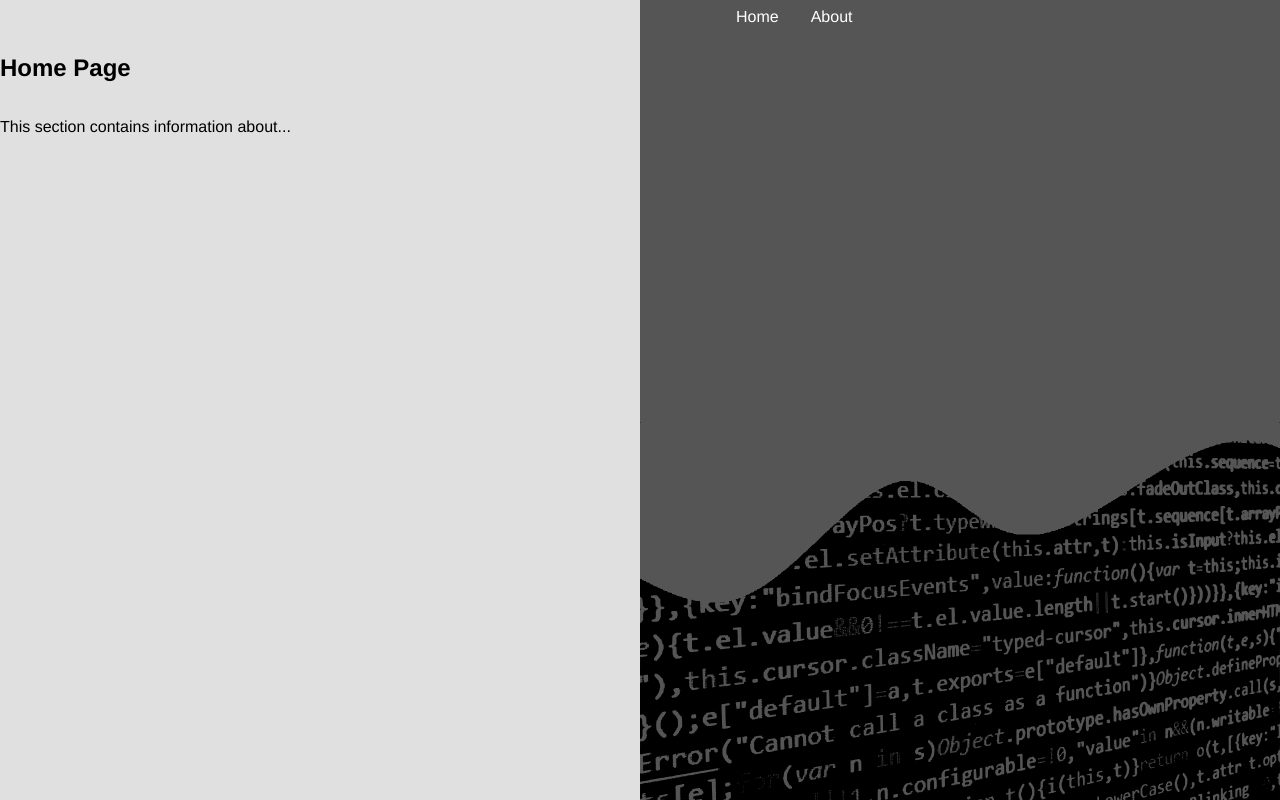
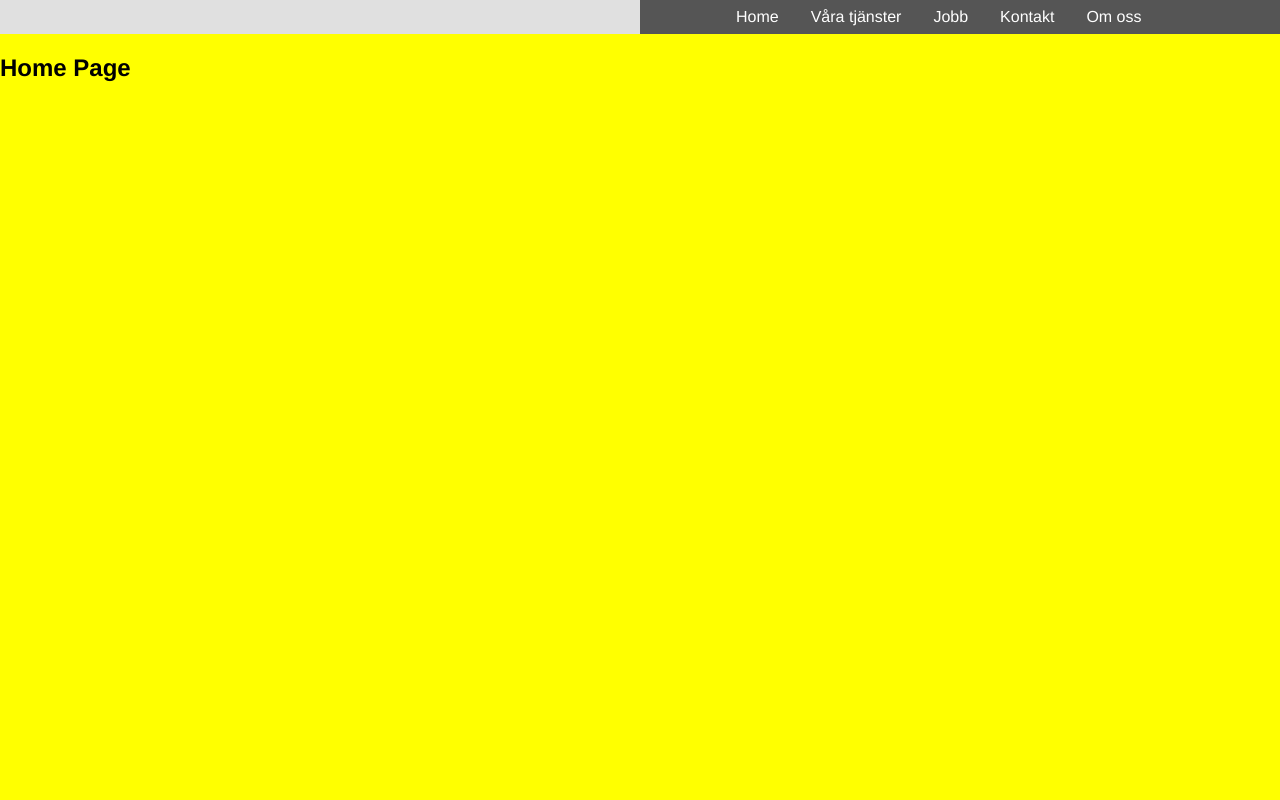
Before and after one commit to Specify-IT/homepage, a React (Create React App) app in the folder homepage/: page /homepage/home in a window 1280 px wide. Shown: the top 800 px of the page. Built offline with nearby package versions, Linux system fonts and the light colour scheme.

Commit message:
css media and more pages

```diff
--- a/homepage/src/layout/MainLayout.tsx
+++ b/homepage/src/layout/MainLayout.tsx
@@ -2,16 +2,7 @@ import type { FC, ReactNode } from 'react';
 import PropTypes from 'prop-types';
 import { Link, Outlet } from 'react-router-dom';
 import styled from 'styled-components';
-
-const LeftHeader = styled.div`
-  display: inline-block;
-  width: 50%;
-`;
-
-const RightHeader = styled.nav`
-  display: inline-block;
-  width: 50%;
-`;
+import media from './media';
 
 const Links = styled.ol`
   list-style-type: none;
@@ -38,24 +29,74 @@ const LinksItem = styled.li`
   }
 `;
 
+const Layout = styled.div`
+  display: grid;
+  grid-template-columns: 6fr 6fr;
+  grid-template-rows: 50px/s 10fr;
+  grid-template-areas:
+    'headerLeft headerRight'
+    'main main';
+
+  ${media.md`
+    grid-template-columns: 0fr 12fr;
+    background-color: orange;
+  `};
+`;
+
+const Main = styled.div`
+  grid-area: main;
+
+  ${media.xxl`
+    background-color: purple;
+  `};
+
+  ${media.xl`
+    background-color: pink;
+  `};
+
+  ${media.lg`
+    background-color: yellow;
+  `};
+
+  ${media.md`
+    background-color: red;
+  `};
+
+  ${media.sm`
+    background-color: blue;
+  `};
+
+  ${media.xs`
+    background-color: green;
+  `};
+`;
+
+const Menu1 = styled.div`
+`;
+
+const Menu2 = styled.div`
+`;
+
 interface MainLayoutProps {
   children?: ReactNode;
 }
 
 const MainLayout: FC<MainLayoutProps> = ({ children }) => {
   return (
-  <>
-    <div>
-      <LeftHeader></LeftHeader>
-      <RightHeader>
+    <Layout>
+      <Menu1></Menu1>
+      <Menu2>
         <Links>
           <LinksItem><Link to='home'>Home</Link></LinksItem>
-          <LinksItem><Link to='about'>About</Link></LinksItem>
+          <LinksItem><Link to='services'>Våra tjänster</Link></LinksItem>
+          <LinksItem><Link to='work'>Jobb</Link></LinksItem>
+          <LinksItem><Link to='contact'>Kontakt</Link></LinksItem>
+          <LinksItem><Link to='about'>Om oss</Link></LinksItem>
         </Links>
-      </RightHeader>
-    </div>
-    <div>{children || <Outlet />}</div>
-  </>);
+      </Menu2>
+      <Main><Outlet /></Main>
+    </Layout>
+     );
 };
 
 MainLayout.propTypes = {
--- /dev/null
+++ b/homepage/src/layout/media.ts
@@ -0,0 +1,45 @@
+import { css } from 'styled-components'
+
+const device = {
+  xs: '400px',
+  sm: '600px',
+  md: '900px',
+  lg: '1280px',
+  xl: '1440px',
+  xxl: '1920px',
+}
+
+const media = {
+  xs: (...args: any) => css`
+    @media (max-width: ${device.xs}) {
+      ${css(args)};
+    }
+  `,
+  sm: (...args: any) => css`
+    @media (max-width: ${device.sm}) {
+      ${css(args)};
+    }
+  `,
+  md: (...args: any) => css`
+    @media (max-width: ${device.md}) {
+      ${css(args)};
+    }
+  `,
+  lg: (...args: any) => css`
+    @media (max-width: ${device.lg}) {
+      ${css(args)};
+    }
+  `,
+  xl: (...args: any) => css`
+    @media (max-width: ${device.xl}) {
+      ${css(args)};
+    }
+  `,
+  xxl: (...args: any) => css`
+    @media (max-width: ${device.xxl}) {
+      ${css(args)};
+    }
+  `,
+}
+
+export default media;
--- /dev/null
+++ b/homepage/src/pages/Contact.tsx
@@ -0,0 +1,5 @@
+const Contact = () => {
+  return <div>Kontakt</div>
+};
+
+export default Contact;
--- a/homepage/src/pages/Home.tsx
+++ b/homepage/src/pages/Home.tsx
@@ -1,50 +1,37 @@
 import styled from 'styled-components';
-import code from './../assets/images/code.svg';
-import wave from './../assets/images/wave.png';
 
-const Main = styled.main`
-  display: flex;
-`;
-const Container = styled.div`
-  width: 50%;
-`;
-
-type ImageContainerProps = {
-  url: any;
-};
-
-const ImageContainer = styled.div<ImageContainerProps>`
-  width: 100%;
-
-  -webkit-mask-image: url(${(props) => props.url ?? ''});
-  -webkit-mask-repeat: no-repeat;
-  -webkit-mask-size: 100%;
-  mask-image: url(${(props) => props.url ?? ''});
-  mask-repeat: no-repeat;
-  mask-size: 100%;
-
-  img {
-    width: 100%;
-    height: 100%;
-    object-fit: contain;
-    overflow: hidden;
-  }
+const Item = styled.div`
+  height: 200px;
 `;
 
 const Home = () => {
   return (
     <div>
       <h2>Home Page</h2>
-      <Main>
-        <Container>
-          <p>This section contains information about...</p>
-        </Container>
-        <Container>
-          <ImageContainer url={wave}>
-            <img src={code} className="Code-hero" alt="code" />
-          </ImageContainer>
-        </Container>
-      </Main>
+      <Item></Item>
+      <Item></Item>
+      <Item></Item>
+      <Item></Item>
+      <Item></Item>
+      <Item></Item>
+      <Item></Item>
+      <Item></Item>
+      <Item></Item>
+      <Item></Item>
+      <Item></Item>
+      <Item></Item>
+      <Item></Item>
+      <Item></Item>
+      <Item></Item>
+      <Item></Item>
+      <Item></Item>
+      <Item></Item>
+      <Item></Item>
+      <Item></Item>
+      <Item></Item>
+      <Item></Item>
+      <Item></Item>
+      <Item></Item>
     </div>
   );
 }
--- /dev/null
+++ b/homepage/src/pages/Services.tsx
@@ -0,0 +1,5 @@
+const Services = () => {
+  return <div>Tjänster</div>
+};
+
+export default Services;
--- /dev/null
+++ b/homepage/src/pages/Work.tsx
@@ -0,0 +1,5 @@
+const Work = () => {
+  return <div>Arbeta hos oss</div>
+};
+
+export default Work;
--- a/homepage/src/routes.tsx
+++ b/homepage/src/routes.tsx
@@ -12,6 +12,9 @@ const Loadable = (Component: any) => (props: JSX.IntrinsicAttributes) =>
 
 const Home = Loadable(lazy(() => import('./pages/Home')));
 const About = Loadable(lazy(() => import('./pages/About')));
+const Contact = Loadable(lazy(() => import('./pages/Contact')));
+const Services = Loadable(lazy(() => import('./pages/Services')));
+const Work = Loadable(lazy(() => import('./pages/Work')));
 const PageNotFound = Loadable(lazy(() => import('./pages/PageNotFound')));
 
 const routes: RouteObject[] = [
@@ -25,12 +28,23 @@ const routes: RouteObject[] = [
     children: [
       {
         path: 'home',
-        index: true,
         element: <Home />,
       },
       {
         path: 'about',
         element: <About />
+      },
+      {
+        path: 'contact',
+        element: <Contact />
+      },
+      {
+        path: 'services',
+        element: <Services />
+      },
+      {
+        path: 'work',
+        element: <Work />
       },
       {
         path: '404',
```
